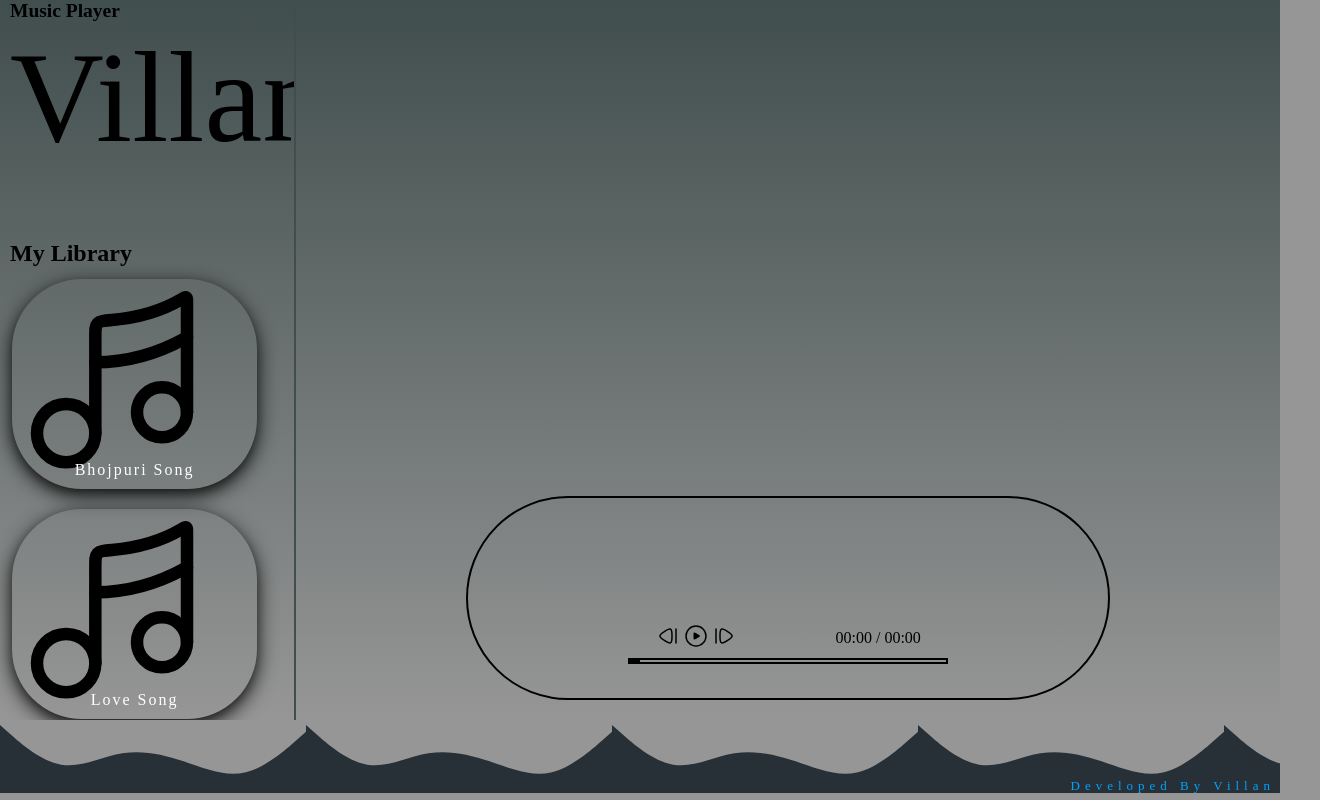
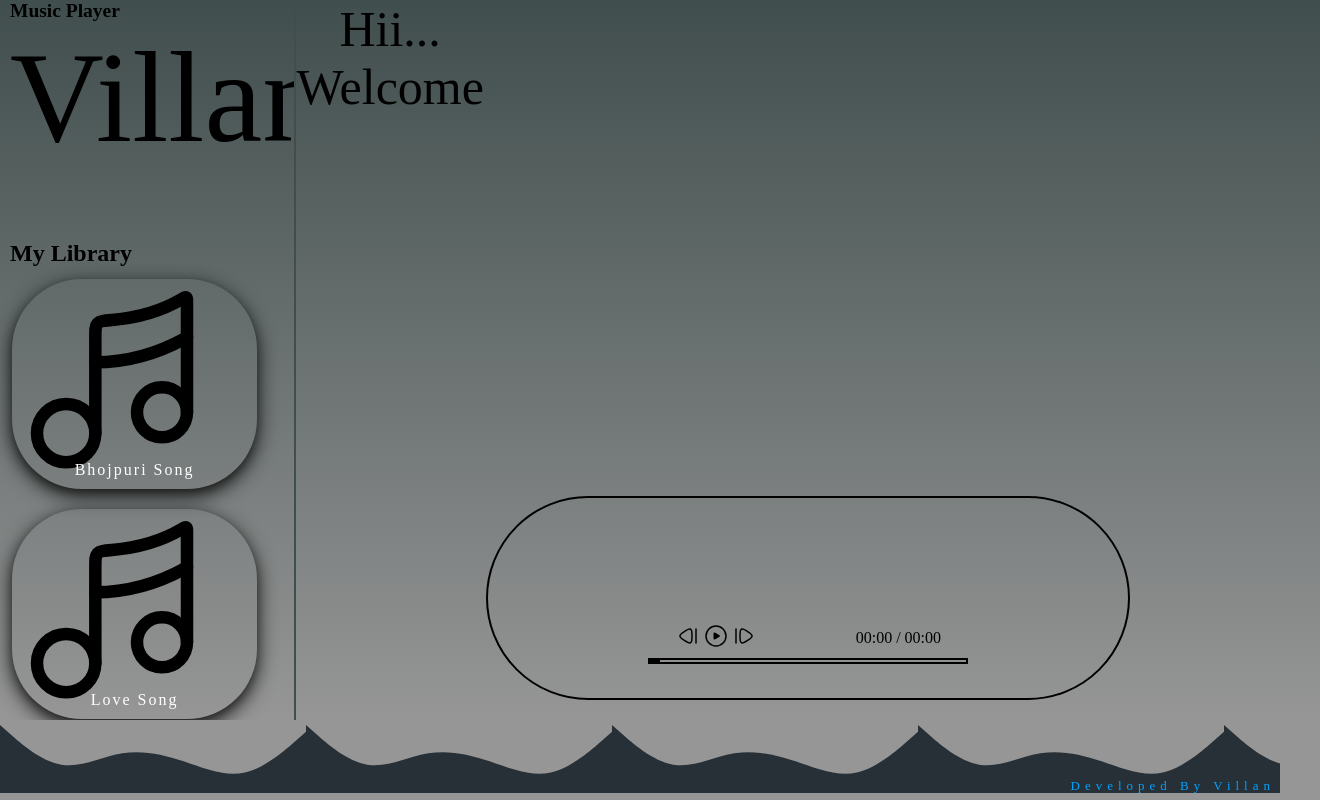
Before and after one commit to villan404/musicPlayer, a plain HTML site: page index.html in a window 1280 px wide. Shown: the whole page, 1320 px wide, since content can reach past the window. Drawn offline with Linux system fonts and the light colour scheme.

Commit message:
fixing code

```diff
--- a/app.js
+++ b/app.js
@@ -12,53 +12,15 @@ let songUrl = new Audio();
 let bacchi = false;
 let currentIndex = 0;
 let metadataLoaded = false;
-// const choco = document.querySelector(".choco");
 let folderName;
 let URL;
 const left = document.querySelector(".left_box");
 const right = document.querySelector(".right_box");
 const songplay = document.querySelector(".playsongname")
 const seekBarContainer = document.querySelector(".seekbar")
-// console.log(left, right)
-// choco.addEventListener("click", () => {
-//     // async function chooseLibrary() {
+const about = document.querySelector(".about");
 
-//     //     let response = await fetch("list.json");
-//     //     let data = await response.json();
-//     //     console.log(data)
-//     //     folderName = data.title;
-//     //     // n = "music"
-//     //     URL = `/${folderName}/`
-//     //     name();
-
-
-//     // }
-//     // chooseLibrary();
-// })
-
-
-// choco.addEventListener("click", () => {
-//     folderName = "music";
-//     URL = `/${folderName}/`
-//     console.log(URL)
-//     console.log("hsdfsdf")
-//     name()
-// })
-
-//async
 function nameOfFolder() {
-
-    // let response = await fetch("music/");
-    // let data = await response.text();
-    // console.log(data)
-
-    // let div1 = document.createElement("div")
-    // div1.innerHTML = data
-    // let songName = div1.getElementsByClassName("name")
-    // songList.innerHTML = '';
-    // for (let i = 1; i < songName.length; i++) {
-    //     songList.innerHTML += `<div class = "library">${songName[i].textContent}</div>`
-    // }
 
     let div = document.querySelectorAll(".library");
 
@@ -66,32 +28,14 @@ function nameOfFolder() {
         s.addEventListener("click", () => {
             // console.log(s.innerHTML)
             folderName = s.innerHTML
+            about.innerHTML = " "
+            about.style.display = "none"
             name(folderName);
         })
     })
 
 }
 
-// async
-// function name(folder) {
-//     // URL = `music/${folder}/`
-//     // let response = await fetch(URL);
-//     // let data = await response.text();
-//     // console.log(data);
-//     let div1 = document.createElement("div")
-//     div1.innerHTML = URL
-//     song.innerHTML = ''
-//     let songName = div1.getElementsByClassName("name")
-//     console.log(songName);
-//     song.innerHTML += `<h3>${folder}</h3>`
-//     for (let i = 1; i < songName.length; i++) {
-//         song.innerHTML += `
-
-//         <div class = "song">${songName[i].textContent}</div>`
-//     }
-//     attachingSong();
-// }
-// Example predefined song list
 
 const Songs = {
     "Bhojpuri Song": ["Palang Sagwan Ke.mp3", "Maroon Color Sadiya.mp3", "Nathuniya.mp3", "गरम मसल Garam Masala .mp3"],
@@ -117,65 +61,23 @@ const attachingSong = () => {
     div.forEach((s, index) => {
         s.addEventListener("click", () => {
             currentIndex = index
-            // console.log(index)
-            // let p = s.innerHTML
+
             playsong(s.innerHTML)
             // console.log(p)
             img.src = 'pause.svg'
-            // let number = 0;
-            // let number2 = 0
-            // dot.style.animation = `line ${hello}s linear`;
-            // let song = s.innerHTML
-            // for (let i = 1; i < songName.length; i++) {
-            //     if (song === songName[i].innerHTML) {
-            //         number = i;
-
-            //     }
-
-            // }
 
         })
 
     })
     back.addEventListener("click", () => {
-        // number--;
-        // if (number <= 0) {
-        //     console.log("Nothing is availabel before 0")
-        //     number = 1;
-        // }
-        // else {
-        //     playsong(songName[number].innerHTML)
-        //     // console.log(songName[number].innerHTML, number)
-        //     song = `${songName[number].innerHTML}`
-        // }
-        // number2 = number;
-        // console.log(currentIndex)
+
         currentIndex = Math.max(0, currentIndex - 1);
         playsong(div[currentIndex].innerHTML)
         // console.log(currentIndex)
     })
 
     forw.addEventListener("click", () => {
-        // for(let i = 1; i < songName.length; i++){
-        // i = number;
-        // if (number >= songName.length) {
-        //     console.log("dsfjfsjdl")
-        //     number = songName.length;
-        // }
-        // else {
 
-        //     if (song === songName[i].innerHTML) {
-        //         // number2 = i;
-        //         number++;
-        //     }
-        //     else {
-        //         playsong(songName[number].innerHTML)
-        //         // console.log(songName[number2].innerHTML, number2)
-
-        //         song = `${songName[number].innerHTML}`
-        //     }
-        // }
-        // }
         currentIndex = Math.min(div.length - 1, currentIndex + 1);
         playsong(div[currentIndex].innerHTML)
     })
@@ -213,43 +115,6 @@ const attachingSong = () => {
                 // playsong()?
             }
         }
-        // if (keyName === "ArrowLeft") {
-        //     console.log("left arrow clicked")
-        //     number--;
-        //     if (number <= 0) {
-        //         console.log("Nothing is availabel before 0")
-        //         number = 1;
-        //     }
-        //     else {
-        //         playsong(songName[number].innerHTML)
-        //         // console.log(songName[number].innerHTML, number)
-        //         song = `${songName[number].innerHTML}`
-        //     }
-
-        // }
-
-
-        // if (keyName === "ArrowRight") {
-        //     console.log("rgith arrow clicked")
-        //     i = number;
-        //     if (number >= songName.length) {
-        //         console.log("dsfjfsjdl")
-        //         number = songName.length;
-        //     }
-        //     else {
-
-        //         if (song === songName[i].innerHTML) {
-        //             // number2 = i;
-        //             number++;
-        //         }
-        //         else {
-        //             playsong(songName[number].innerHTML)
-        //             // console.log(songName[number2].innerHTML, number2)
-
-        //             song = `${songName[number].innerHTML}`
-        //         }
-        //     }
-        // }
     })
 
 
@@ -259,10 +124,6 @@ const attachingSong = () => {
         const newTime = (clickX / containerWidth) * songUrl.duration;
         songUrl.currentTime = newTime;
         dot.style.left = `${(clickX / containerWidth) * 95}%`;
-        // console.log("seek bar info")
-        // console.log(containerWidth);
-        // console.log(clickX)
-        // console.log(newTime)
     });
 }
 
--- a/index.html
+++ b/index.html
@@ -38,6 +38,9 @@
 
         <div class="right_box">
             <!-- <img src="music.svg" alt="" id="img" >-->
+             <p class="about">
+                Hii... Welcome
+             </p>
             <div class="songName">
 
             </div>
--- a/style.css
+++ b/style.css
@@ -88,6 +88,16 @@ body{
     background: linear-gradient(180deg, #404E4D , #969696);
     display: flex;
     justify-content: center;
+    /* align-self: center; */
+    /* text-align: center; */
+}
+.about{
+    width: 200px;
+    /* border: 2px solid black; */
+    height: 20px;
+    text-align: center;
+    font-size: 50px;
+    align-self:baseline;
 }
 .songName{
     width: 76vw;
```
